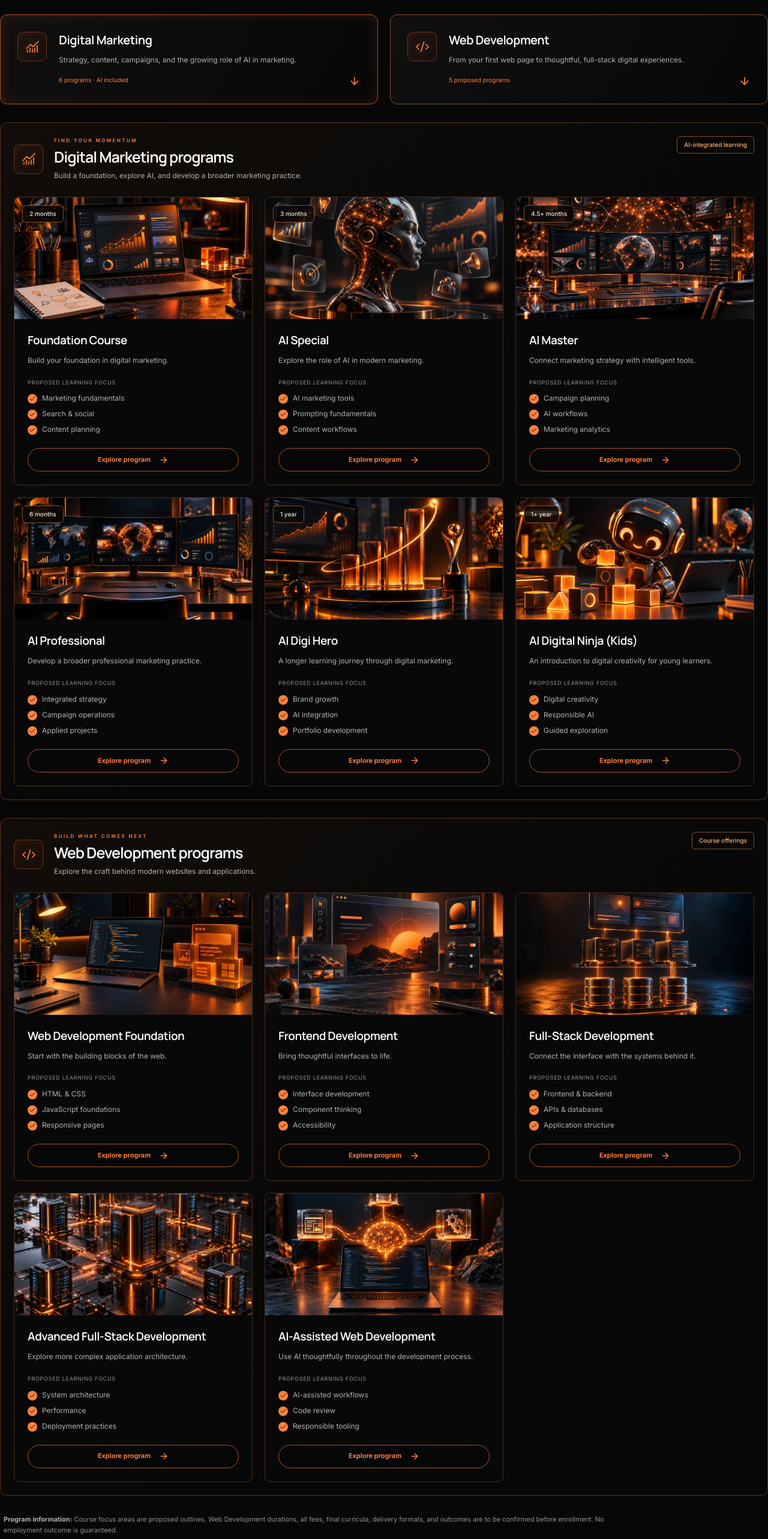
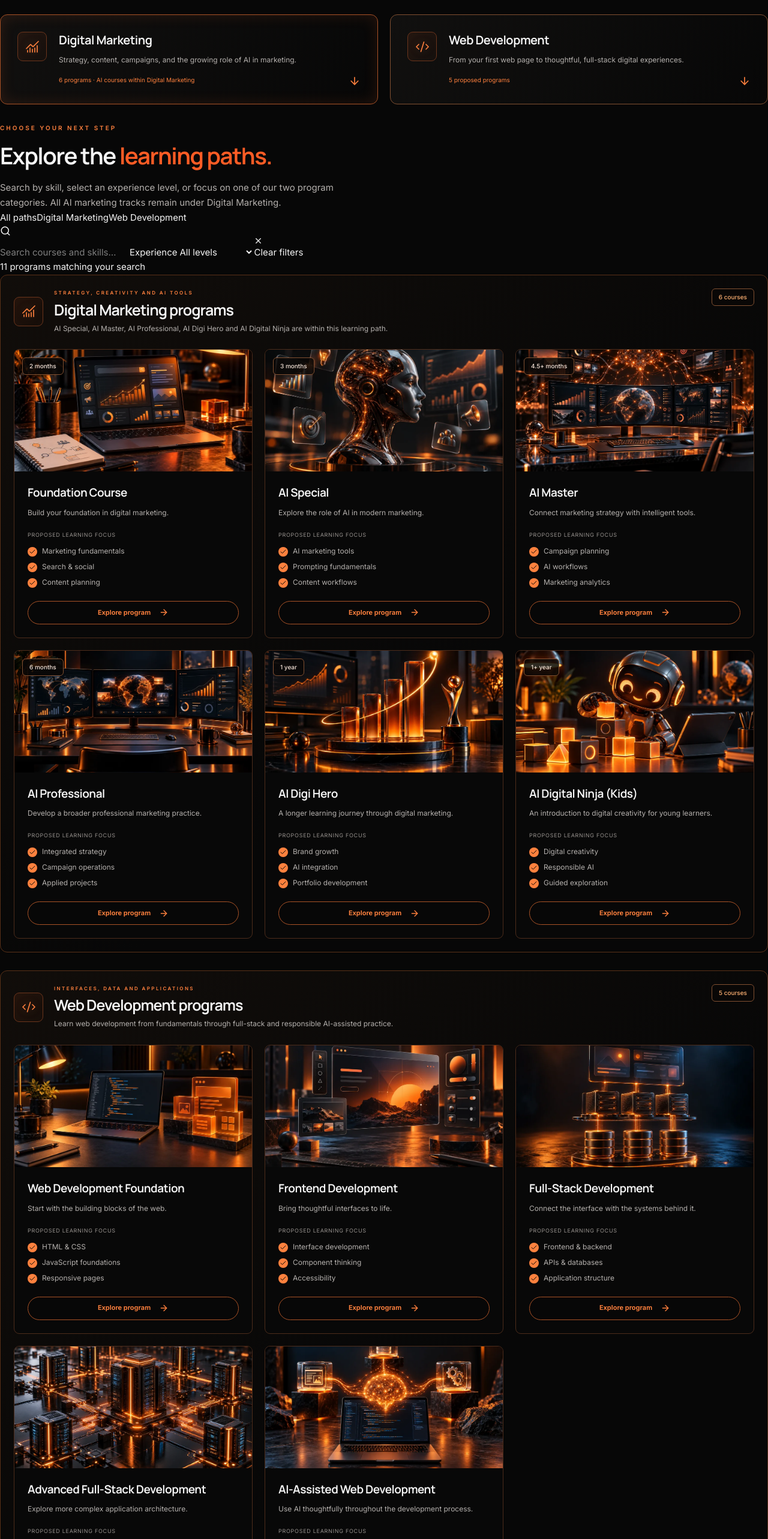
Before and after one commit to Aayush20253534/MOUNDWEB, a Next.js app in the folder apps/web/: page /programs in a window 1280 px wide. Shown: the part 840-3406 px from the top of the page at 60% size. Built offline with nearby package versions, Linux system fonts and the light colour scheme.

Commit message:
feat(programs): use interactive track filters and draft-content disclaimer

```diff
--- a/apps/web/src/app/programs/page.tsx
+++ b/apps/web/src/app/programs/page.tsx
@@ -1,17 +1,17 @@
 import type { Metadata } from "next";
 import Link from "next/link";
 import { ArrowDown, ArrowUpRight } from "lucide-react";
-import { courses, programFaqs } from "@/lib/content";
+import { programFaqs } from "@/lib/content";
+import { ProgramCatalog } from "@/components/programs/program-catalog";
+import { ProgramMotion } from "@/components/programs/program-motion";
 import { PageHero } from "@/components/sections/page-hero";
 import {
   Section,
   SectionHeading,
   Eyebrow,
   IconTile,
-  Badge,
   FeaturePanel,
 } from "@/components/ui/primitives";
-import { CourseCard } from "@/components/ui/cards";
 import { Icon } from "@/components/ui/icon";
 import { Accordion } from "@/components/ui/accordion";
 import { CTASection } from "@/components/sections/shared";
@@ -24,6 +24,7 @@ export const metadata: Metadata = {
 export default function ProgramsPage() {
   return (
     <>
+      <ProgramMotion />
       <PageHero
         eyebrow="Our programs"
         title={
@@ -63,7 +64,7 @@ export default function ProgramsPage() {
           ))}
         </div>
       </PageHero>
-      <Section className="program-paths">
+      <Section className="program-paths program-reveal">
         <SectionHeading
           eyebrow="Explore our programs"
           title={
@@ -81,7 +82,7 @@ export default function ProgramsPage() {
               icon: "chart" as const,
               title: "Digital Marketing",
               body: "Strategy, content, campaigns, and the growing role of AI in marketing.",
-              tag: "6 programs · AI included",
+              tag: "6 programs · AI courses within Digital Marketing",
             },
             {
               id: "web-development",
@@ -103,54 +104,24 @@ export default function ProgramsPage() {
           ))}
         </div>
       </Section>
-      <Section className="program-catalog">
-        <div className="program-group" id="digital-marketing">
-          <div className="program-group-header">
-            <IconTile name="chart" />
-            <div>
-              <Eyebrow>Find your momentum</Eyebrow>
-              <h2>Digital Marketing programs</h2>
-              <p>
-                Build a foundation, explore AI, and develop a broader marketing
-                practice.
-              </p>
-            </div>
-            <Badge>AI-integrated learning</Badge>
-          </div>
-          <div className="card-grid course-grid">
-            {courses
-              .filter((c) => c.category === "Digital Marketing")
-              .map((course) => (
-                <CourseCard course={course} key={course.slug} />
-              ))}
-          </div>
+      <Section className="program-catalog program-reveal">
+        <div className="program-catalog-intro">
+          <Eyebrow>Choose your next step</Eyebrow>
+          <h2>Explore the <em>learning paths.</em></h2>
+          <p className="body-copy">
+            Search by skill, select an experience level, or focus on one of our two program categories.
+            All AI marketing tracks remain under Digital Marketing.
+          </p>
         </div>
-        <div className="program-group" id="web-development">
-          <div className="program-group-header">
-            <IconTile name="code" />
-            <div>
-              <Eyebrow>Build what comes next</Eyebrow>
-              <h2>Web Development programs</h2>
-              <p>Explore the craft behind modern websites and applications.</p>
-            </div>
-            <Badge>Course offerings</Badge>
-          </div>
-          <div className="card-grid course-grid">
-            {courses
-              .filter((c) => c.category === "Web Development")
-              .map((course) => (
-                <CourseCard course={course} key={course.slug} />
-              ))}
-          </div>
-        </div>
+        <ProgramCatalog />
         <p className="catalog-note">
-          <strong>Program information:</strong> Course focus areas are proposed
-          outlines. Web Development durations, all fees, final curricula,
-          delivery formats, and outcomes are to be confirmed before enrollment.
-          No employment outcome is guaranteed.
+          <strong>Before enrollment:</strong> All curriculum modules, prerequisites,
+          project examples, outcomes, Web Development durations, fees, schedules and delivery
+          arrangements are draft guidance requiring approval. These are information previews,
+          not confirmed admission offers or employment guarantees.
         </p>
       </Section>
-      <Section>
+      <Section className="program-reveal">
         <div className="split-layout">
           <div>
             <Eyebrow>Why learn with MOUNDWEB</Eyebrow>
@@ -196,7 +167,7 @@ export default function ProgramsPage() {
         primaryLabel="Ask about a program"
         href="/contact?type=course#inquiry"
       />
-      <Section>
+      <Section className="program-reveal">
         <div className="split-layout faq-layout">
           <div>
             <Eyebrow>Frequently asked questions</Eyebrow>
```
